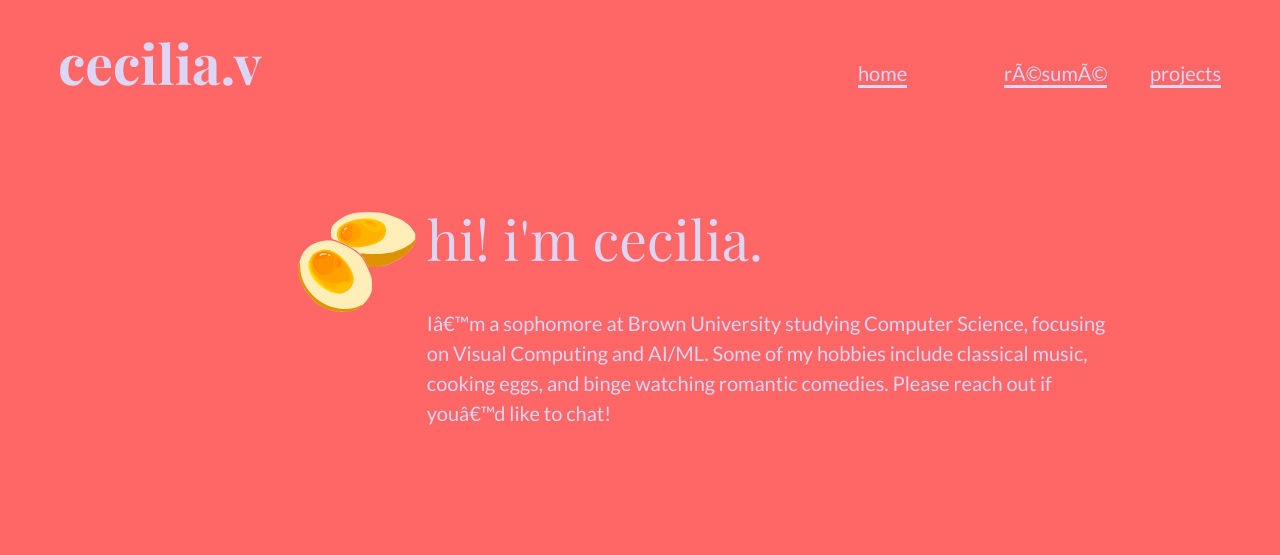
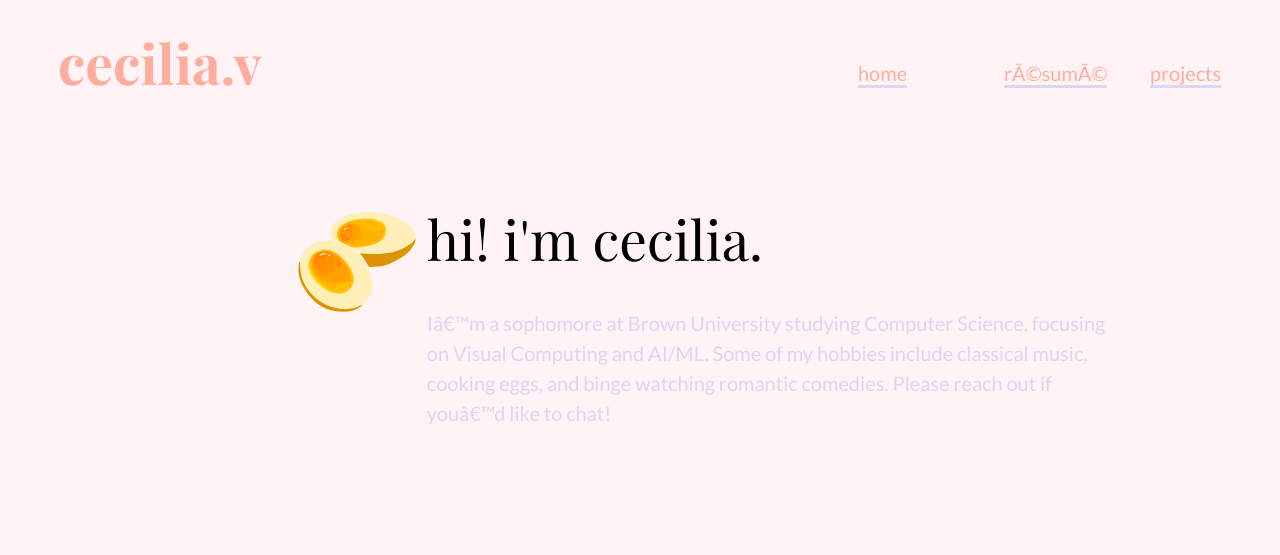
Before and after one commit to cvogler722/cvogler722.github.io, a plain HTML site: page index.html in a window 1280 px wide. Shown: the top 555 px of the page. Drawn offline with nearby package versions, Linux system fonts and the light colour scheme.

Commit message:
color change

```diff
--- a/static/css/home.css
+++ b/static/css/home.css
@@ -1,5 +1,5 @@
 body {
-  background-color: #FF6767;
+  background-color: #FFF3F5;
 }
 
 header {
@@ -10,7 +10,7 @@ header {
 #logo {
   margin-left: 50px;
   font-family: 'Playfair Display', serif;
-  color: rgb(221, 213, 244);
+  color: #FFAD9E;
   font-weight: 700;
   font-size: 55px;
   text-align: left;
@@ -35,7 +35,7 @@ header > ul > li > a{
 	text-decoration: none;
   font-family: 'Lato', sans-serif;
   font-size: 20px;
-	color: rgb(221, 213, 244);
+	color: #FFAD9E;
   /* border-bottom: 5px solid rgb(221, 213, 244); */
   /* text-align: right;
   float: right; */
@@ -73,7 +73,7 @@ ul {
 
 #bodytext {
   font-family: 'Playfair Display', serif;
-  color: rgb(221, 213, 244);
+  color: black;
   font-weight: 400;
   font-size: 55px;
   margin-top: 20vh;
```
